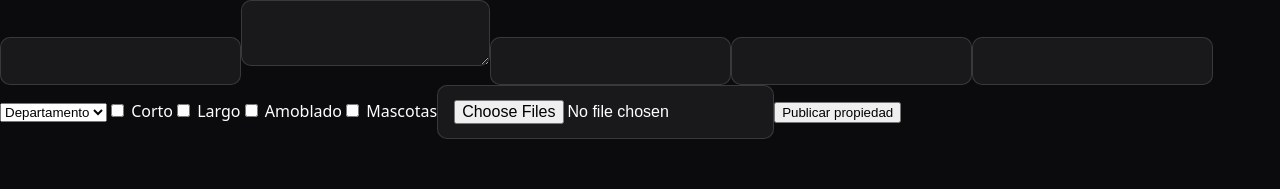
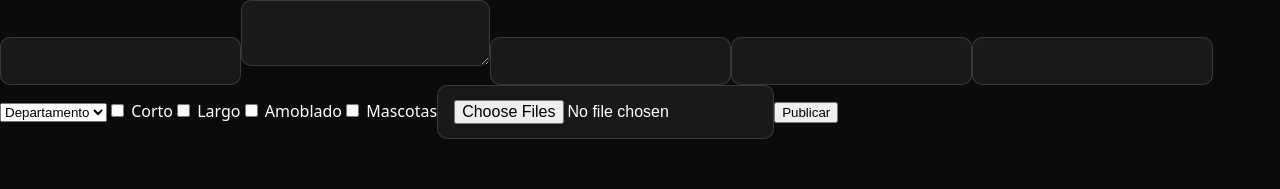
Before and after one commit to rentverlo-dotcom/verlo, a Next.js app: page /propietario/publicar in a window 1280 px wide. Shown: the top 189 px of the page. Built offline with nearby package versions, Linux system fonts and the light colour scheme.

Commit message:
Update PropertyForm.tsx

```diff
--- a/components/properties/PropertyForm.tsx
+++ b/components/properties/PropertyForm.tsx
@@ -1,29 +1,16 @@
+// components/properties/PropertyForm.tsx
 'use client'
 
-import { useEffect, useState } from 'react'
+import { useState } from 'react'
 import { useRouter } from 'next/navigation'
 import { supabase } from '@/lib/supabase/client'
 
 export default function PropertyForm() {
   const router = useRouter()
-  const [loading, setLoading] = useState(false)
   const [photos, setPhotos] = useState<File[]>([])
-
-  // 🔁 Reintento automático post-login
- useEffect(() => {
-  const retry = localStorage.getItem('retry_property_submit')
-  if (retry === 'true') {
-    localStorage.removeItem('retry_property_submit')
-    const form = document.getElementById('property-form') as HTMLFormElement | null
-form?.requestSubmit()
-
-  }
-}, [])
-
 
   async function handleSubmit(e: React.FormEvent<HTMLFormElement>) {
     e.preventDefault()
-
     const formData = new FormData(e.currentTarget)
 
     const {
@@ -35,13 +22,11 @@ form?.requestSubmit()
         'pending_property_form',
         JSON.stringify(Object.fromEntries(formData))
       )
-
       window.location.href = '/login'
       return
     }
 
-    // 🏠 INSERT PROPERTY
-    const { data: property, error } = await supabase
+    const { data: property } = await supabase
       .from('properties')
       .insert({
         owner_id: user.id,
@@ -59,14 +44,6 @@ form?.requestSubmit()
       .select()
       .single()
 
-    if (error || !property) {
-      console.error(error)
-      alert('Error creando propiedad')
-      setLoading(false)
-      return
-    }
-
-    // 📸 UPLOAD PHOTOS
     for (let i = 0; i < photos.length; i++) {
       const file = photos[i]
       const path = `${property.id}/${crypto.randomUUID()}`
@@ -80,48 +57,39 @@ form?.requestSubmit()
     }
 
     localStorage.removeItem('pending_property_form')
-    localStorage.removeItem('retry_property_submit')
-
     router.push(`/propiedades/${property.id}`)
   }
 
   return (
-    <form id="property-form" onSubmit={handleSubmit} className="space-y-6">
+    <form onSubmit={handleSubmit}>
       <input name="title" required />
       <textarea name="description" required />
       <input name="city" required />
       <input name="zone" required />
       <input name="price" type="number" required />
-
       <select name="property_type" required>
         <option value="apartment">Departamento</option>
         <option value="house">Casa</option>
       </select>
-
       <label>
         <input type="checkbox" name="allowed_durations" value="short" /> Corto
       </label>
       <label>
         <input type="checkbox" name="allowed_durations" value="long" /> Largo
       </label>
-
       <label>
         <input type="checkbox" name="furnished" /> Amoblado
       </label>
       <label>
         <input type="checkbox" name="pets_allowed" /> Mascotas
       </label>
-
       <input
         type="file"
         multiple
         accept="image/*"
         onChange={(e) => setPhotos(Array.from(e.target.files || []))}
       />
-
-      <button disabled={loading}>
-        {loading ? 'Publicando…' : 'Publicar propiedad'}
-      </button>
+      <button>Publicar</button>
     </form>
   )
 }
```
Lines whose indentation alone changed are shown as unchanged.
